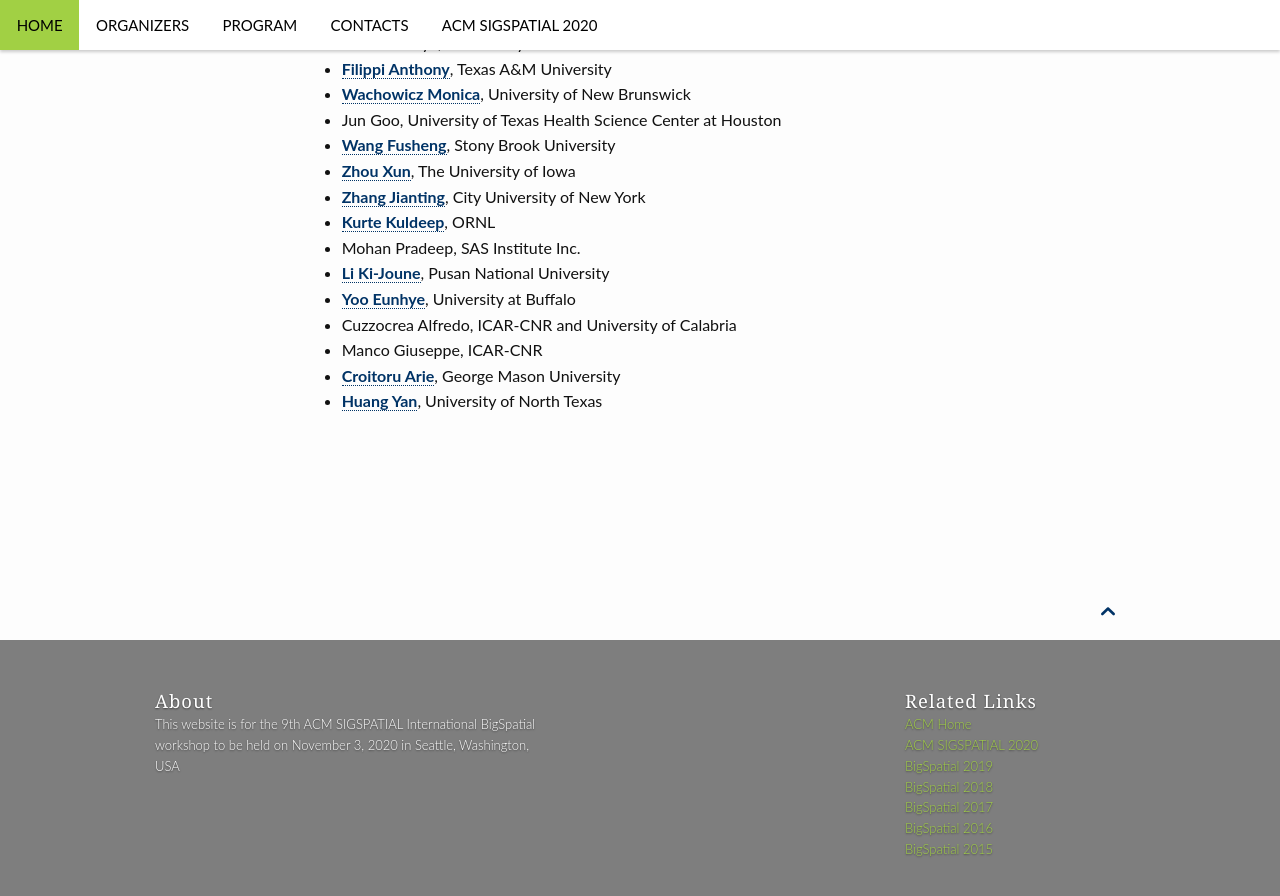
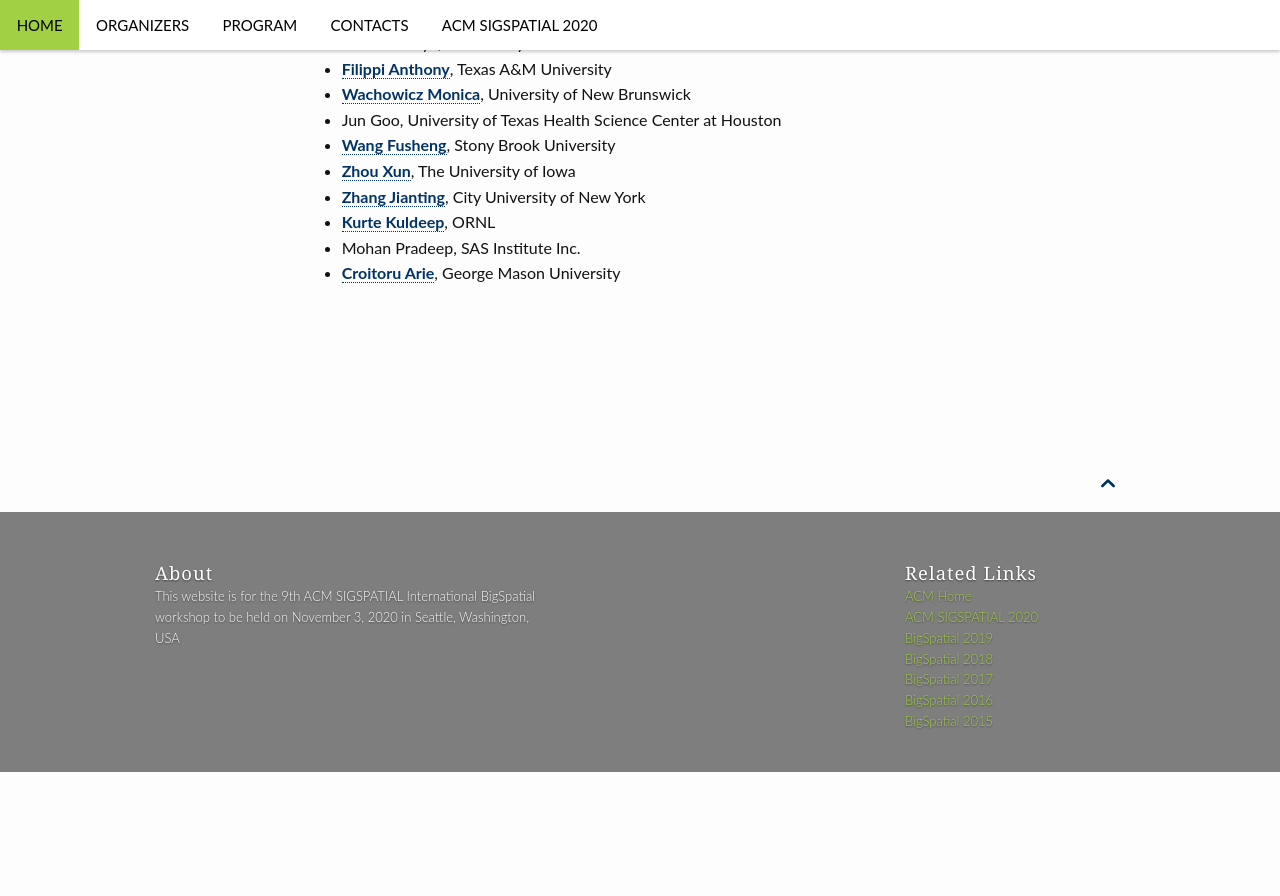
Before and after one commit to bigspatial2020/bigspatial2020.github.io, a Jekyll site: the page built from organizer/index.md, in a window 1280 px wide and 900 px high, scrolled down 1649 px. Shown: the top 896 px of the window. Built offline with Jekyll 4.4.1, drawn with Linux system fonts in a browser that asks for light colours; comment, search, counter and statistics services are not loaded; after the commit the page ends 2421 px from its top, so only the background shows below that.

Commit message:
Update index.md

```diff
--- a/organizer/index.md
+++ b/organizer/index.md
@@ -71,9 +71,4 @@ Email: szaidi2 at buffalo dot edu
  * [Zhang Jianting](https://www.ccny.cuny.edu/profiles/jianting-zhang){:target="_blank"}, City University of New York
  * [Kurte Kuldeep](https://www.ornl.gov/staff-profile/kuldeep-r-kurte){:target="_blank"}, ORNL
  * Mohan Pradeep, SAS Institute Inc.
- * [Li Ki-Joune](http://isel.cs.pusan.ac.kr/~lik/likEng.html){:target="_blank"}, Pusan National University
- * [Yoo Eunhye](https://www.buffalo.edu/cas/geography/faculty/faculty_directory/eun-hye-enki-yoo.html){:target="_blank"}, University at Buffalo
- * Cuzzocrea Alfredo, ICAR-CNR and University of Calabria
- * Manco Giuseppe, ICAR-CNR
  * [Croitoru Arie](https://cos.gmu.edu/ggs/people/faculty-staff/arie-croitoru/){:target="_blank"}, George Mason University
- * [Huang Yan](http://www.cse.unt.edu/~huangyan/), University of North Texas
```
